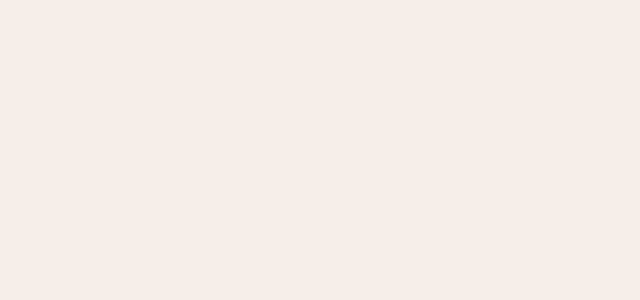
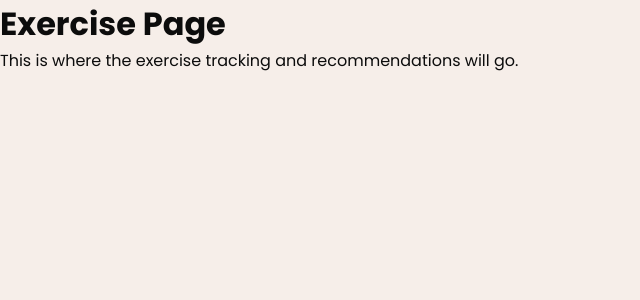
Before and after one commit to sobhika11/Fitness-Tracker, a React (Vite) app in the folder front/: page /exercise in a window 1280 px wide. Before the commit this address had no page. Shown: the top 300 px of the page, without its empty margins (0-640 px from the left). Built offline with nearby package versions, Linux system fonts and the light colour scheme.

Commit message:
Exercise module introduced

```diff
--- a/front/src/App.jsx
+++ b/front/src/App.jsx
@@ -8,6 +8,7 @@ import WaterTracker from "./pages/WaterTracker";
 import Streak from "./pages/Streak";
 import Profile from "./pages/Profile";
 import AiCoach from "./pages/AiCoach";
+import Exercise from "./pages/Exercise";
 
 function App() {
   return (
@@ -22,6 +23,7 @@ function App() {
         <Route path="/streak" element={<Streak />} />
         <Route path="/profile" element={<Profile />} />
         <Route path="/ai-coach" element={<AiCoach />} />
+        <Route path="/exercise" element={<Exercise />} />
       </Routes>
     </Router>
   );
--- a/front/src/pages/AiCoach.jsx
+++ b/front/src/pages/AiCoach.jsx
@@ -31,7 +31,8 @@ const AiCoach = () => {
     { title: "Water Tracker", path: "/water-tracker" },
     { title: "Streak", path: "/streak" },
     { title: "Profile", path: "/profile" },
-    { title: "AI Coach", path: "/ai-coach" }
+    { title: "AI Coach", path: "/ai-coach" },
+    { title: "Exercise", path: "/exercise" },
   ];
 
   const getAuthHeaders = () => ({
--- a/front/src/pages/Dashboard.jsx
+++ b/front/src/pages/Dashboard.jsx
@@ -44,7 +44,8 @@ const Dashboard = () => {
     { title: "Water Tracker", path: "/water-tracker" },
     { title: "Streak", path: "/streak" },
     { title: "Profile", path: "/profile" },
-    { title: "AI Coach", path: "/ai-coach" }
+    { title: "AI Coach", path: "/ai-coach" },
+    { title: "Exercise", path: "/exercise" }
   ];
 
   const navLinks = [
@@ -53,7 +54,8 @@ const Dashboard = () => {
     { title: "Water Tracker", path: "/water-tracker" },
     { title: "Streak", path: "/streak" },
     { title: "Profile", path: "/profile" },
-    { title: "AI Coach", path: "/ai-coach" }
+    { title: "AI Coach", path: "/ai-coach" },
+    { title: "Exercise", path: "/exercise" },
   ];
 
   const getAuthHeaders = () => ({
--- /dev/null
+++ b/front/src/pages/Exercise.jsx
@@ -0,0 +1,10 @@
+const Exercise = () => {
+    return (
+        <div className="exercise-page">
+            <h1>Exercise Page</h1>
+            <p>This is where the exercise tracking and recommendations will go.</p>
+        </div>
+    );
+}
+
+export default Exercise;
--- a/front/src/pages/MealPlanner.jsx
+++ b/front/src/pages/MealPlanner.jsx
@@ -60,7 +60,8 @@ const MealPlanner = () => {
     { title: "Water Tracker", path: "/water-tracker" },
     { title: "Streak", path: "/streak" },
     { title: "Profile", path: "/profile" },
-    { title: "AI Coach", path: "/ai-coach" }
+    { title: "AI Coach", path: "/ai-coach" },
+    { title: "Exercise", path: "/exercise" },
   ];
 
   const mealTabs = ["breakfast", "lunch", "dinner"];
--- a/front/src/pages/Profile.jsx
+++ b/front/src/pages/Profile.jsx
@@ -39,7 +39,8 @@ const Profile = () => {
     { title: "Water Tracker", path: "/water-tracker" },
     { title: "Streak", path: "/streak" },
     { title: "Profile", path: "/profile" },
-    { title: "AI Coach", path: "/ai-coach" }
+    { title: "AI Coach", path: "/ai-coach" },
+    { title: "Exercise", path: "/exercise" },
   ];
 
   const getAuthHeaders = () => ({
--- a/front/src/pages/Streak.jsx
+++ b/front/src/pages/Streak.jsx
@@ -29,7 +29,8 @@ const Streak = () => {
     { title: "Water Tracker", path: "/water-tracker" },
     { title: "Streak", path: "/streak" },
     { title: "Profile", path: "/profile" },
-    { title: "AI Coach", path: "/ai-coach" }
+    { title: "AI Coach", path: "/ai-coach" },
+    { title: "Exercise", path: "/exercise" },
   ];
 
   const getAuthHeaders = () => ({
--- a/front/src/pages/WaterTracker.jsx
+++ b/front/src/pages/WaterTracker.jsx
@@ -30,7 +30,8 @@ const WaterTracker = () => {
     { title: "Water Tracker", path: "/water-tracker" },
     { title: "Streak", path: "/streak" },
     { title: "Profile", path: "/profile" },
-    { title: "AI Coach", path: "/ai-coach" }
+    { title: "AI Coach", path: "/ai-coach" },
+    { title: "Exercise", path: "/exercise" },
   ];
 
   const quickAddOptions = [250, 500, 750, 1000];
```
